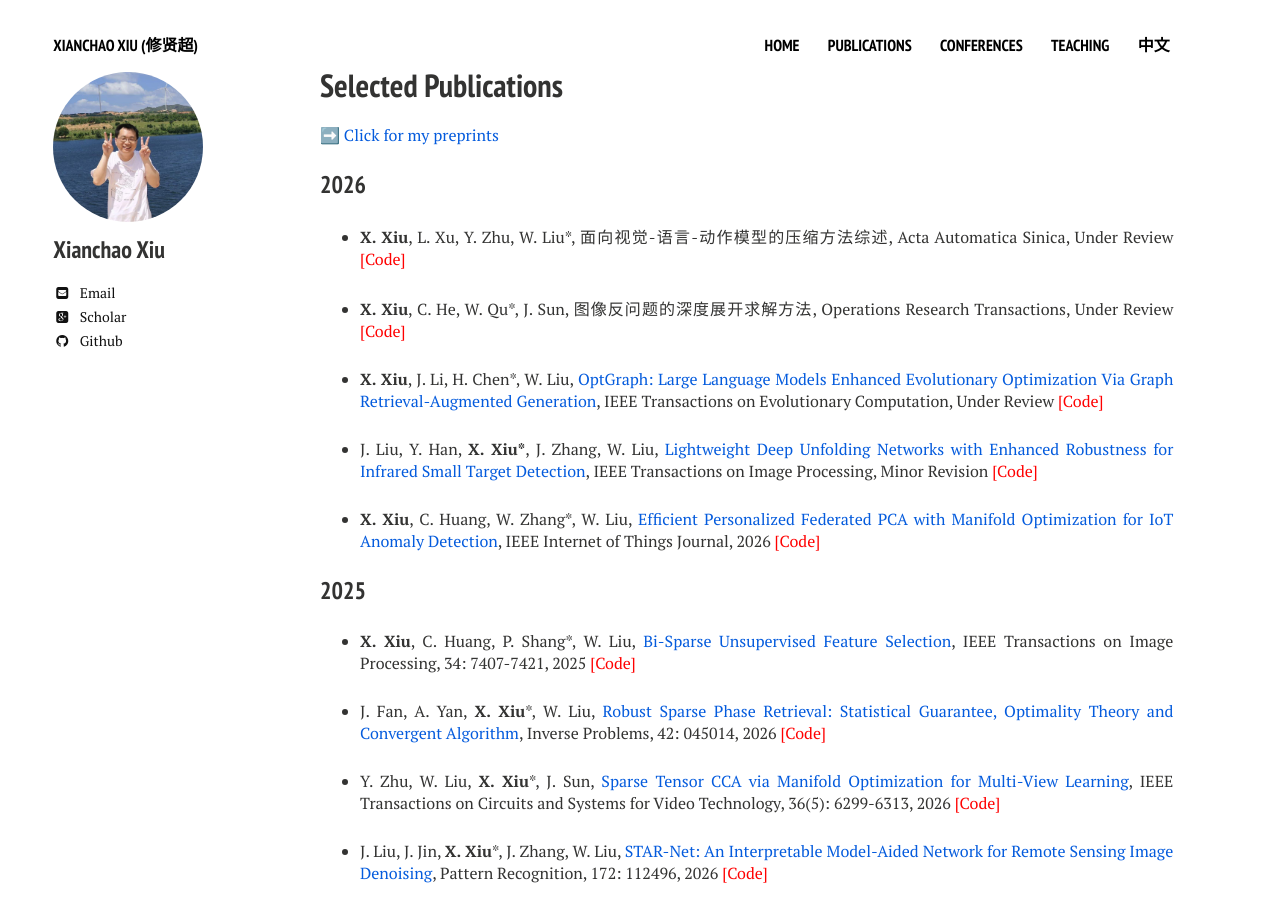
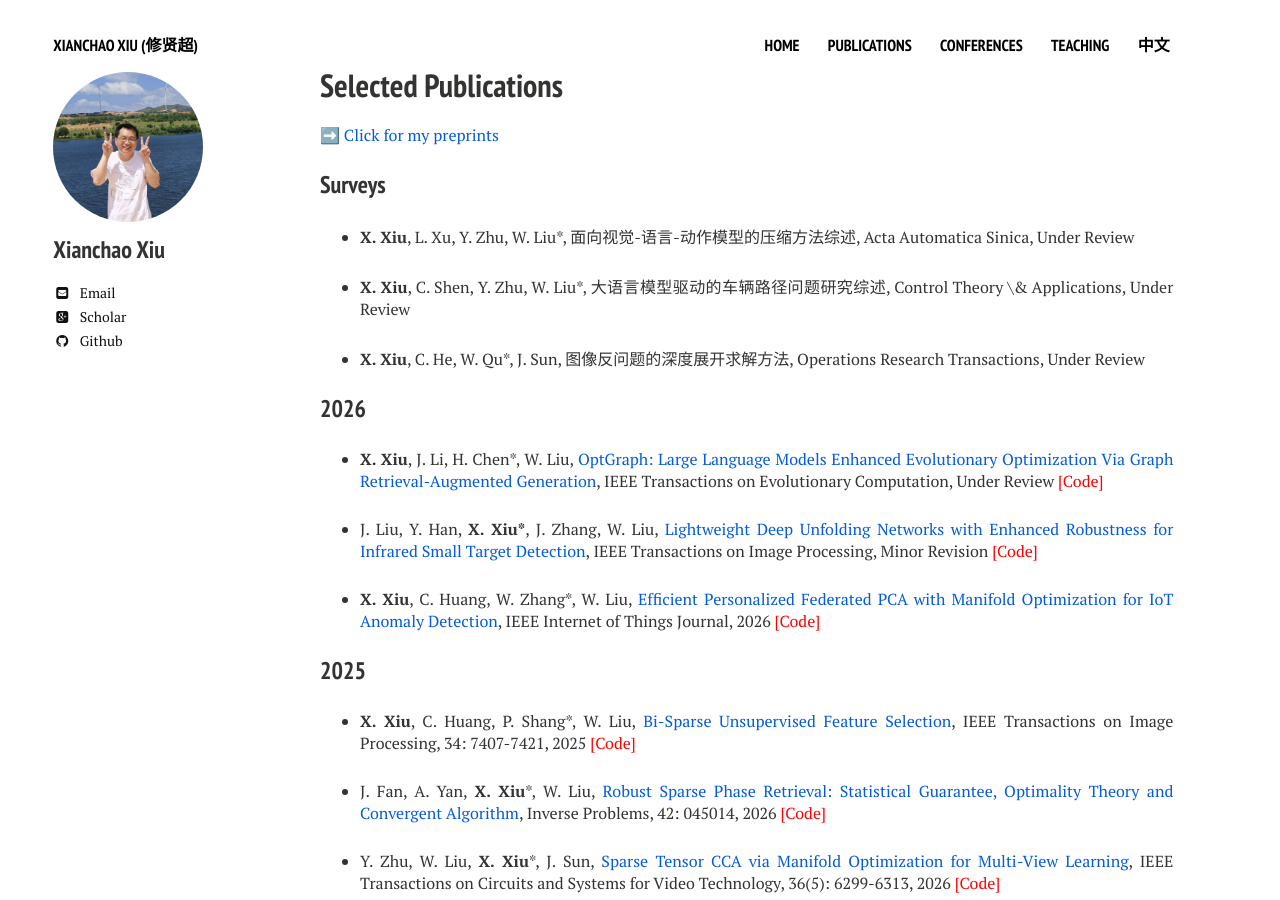
Before and after one commit to xianchaoxiu/xianchaoxiu.github.io, a Jekyll site: the page built from publications/index.md, in a window 1280 px wide and 900 px high. Built offline with Jekyll 4.4.1, drawn with Linux system fonts in a browser that asks for light colours; nearby versions of some CDN libraries.

Commit message:
Update index.md

```diff
--- a/publications/index.md
+++ b/publications/index.md
@@ -10,11 +10,16 @@ share: false
 ➡️ <a href="https://arxiv.org/search/?query=xiu%2C+xianchao&searchtype=all&abstracts=show&order=-announced_date_first&size=50" class="textlink" target="_blank">Click for my preprints </a>
 
 
+### Surveys
+
+* <b>X. Xiu</b>, L. Xu, Y. Zhu, W. Liu*, 面向视觉-语言-动作模型的压缩方法综述, Acta Automatica Sinica, Under Review
+
+* <b>X. Xiu</b>, C. Shen, Y. Zhu, W. Liu*, 大语言模型驱动的车辆路径问题研究综述, Control Theory \& Applications, Under Review
+
+* <b>X. Xiu</b>, C. He, W. Qu*, J. Sun, 图像反问题的深度展开求解方法, Operations Research Transactions, Under Review
+
+
 ### 2026
-
-* <b>X. Xiu</b>, L. Xu, Y. Zhu, W. Liu*, 面向视觉-语言-动作模型的压缩方法综述, Acta Automatica Sinica, Under Review <a href="https://github.com/xianchaoxiu/COM4VLA" class="textlink" target="_blank" style="color: red;">[Code]</a>
-
-* <b>X. Xiu</b>, C. He, W. Qu*, J. Sun, 图像反问题的深度展开求解方法, Operations Research Transactions, Under Review <a href="https://github.com/xianchaoxiu/DL4OPT" class="textlink" target="_blank" style="color: red;">[Code]</a>
 
 * <b>X. Xiu</b>, J. Li, H. Chen*, W. Liu, <a href="https://arxiv.org/abs/2607.27918" class="textlink" target="_blank">OptGraph: Large Language Models Enhanced Evolutionary Optimization Via Graph Retrieval-Augmented Generation</a>, IEEE Transactions on Evolutionary Computation, Under Review <a href="https://github.com/xianchaoxiu/OptGraph" class="textlink" target="_blank" style="color: red;">[Code]</a>
 
```
